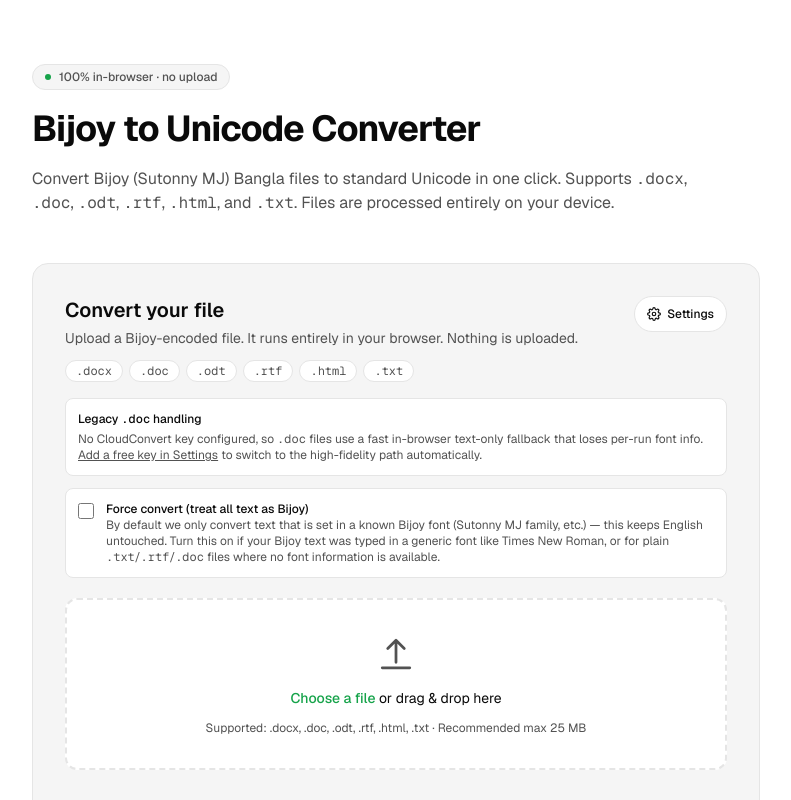
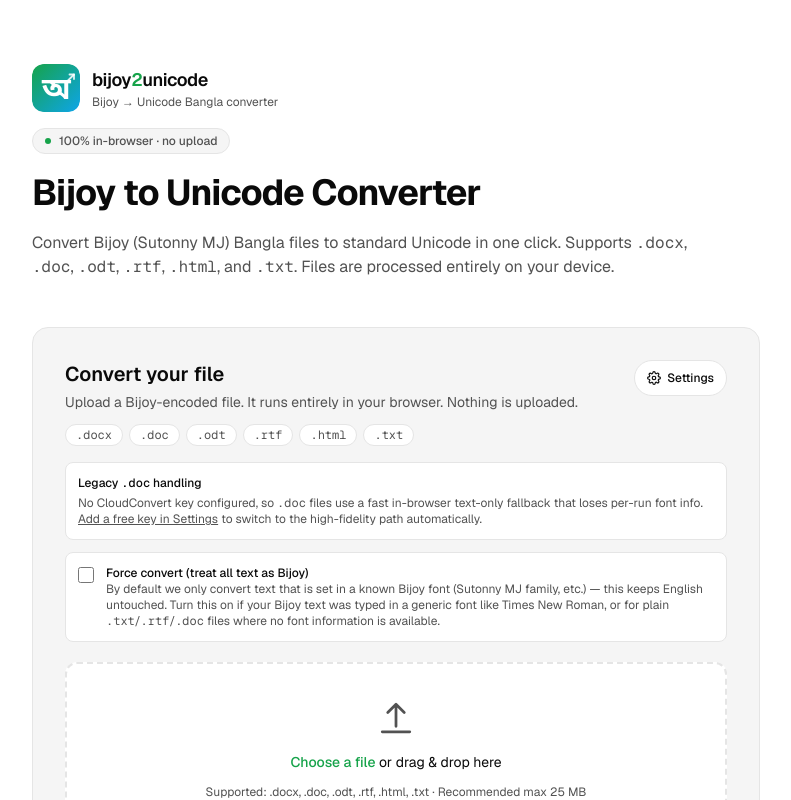
Before and after one commit to JehadurRE/Bijoy2Unicode, a Next.js app in the folder bijoy2unicode-app/: page / in a window 1280 px wide. Shown: the top 800 px of the page, without its empty margins (244-1035 px from the left). Built offline with nearby package versions, Linux system fonts and the light colour scheme.

Commit message:
feat(app): brand the hero with the new logo + wordmark

```diff
--- a/bijoy2unicode-app/src/app/page.tsx
+++ b/bijoy2unicode-app/src/app/page.tsx
@@ -1,4 +1,5 @@
 import type { Metadata } from "next";
+import Image from "next/image";
 import Converter from "@/components/Converter";
 
 export const metadata: Metadata = {
@@ -61,6 +62,28 @@
       />
 
       <header className="flex flex-col gap-4">
+        <a
+          href="/"
+          aria-label="bijoy2unicode home"
+          className="inline-flex items-center gap-3"
+        >
+          <Image
+            src="/logo-mark.svg"
+            alt=""
+            width={48}
+            height={48}
+            priority
+            className="rounded-xl"
+          />
+          <span className="flex flex-col leading-tight">
+            <span className="text-lg font-semibold tracking-tight">
+              bijoy<span className="text-[var(--accent)]">2</span>unicode
+            </span>
+            <span className="text-xs text-[var(--muted-foreground)]">
+              Bijoy → Unicode Bangla converter
+            </span>
+          </span>
+        </a>
         <span className="inline-flex w-fit items-center gap-2 rounded-full border border-[var(--border)] bg-[var(--muted)] px-3 py-1 text-xs font-medium text-[var(--muted-foreground)]">
           <span className="size-1.5 rounded-full bg-[var(--accent)]" />
           100% in-browser · no upload
```
